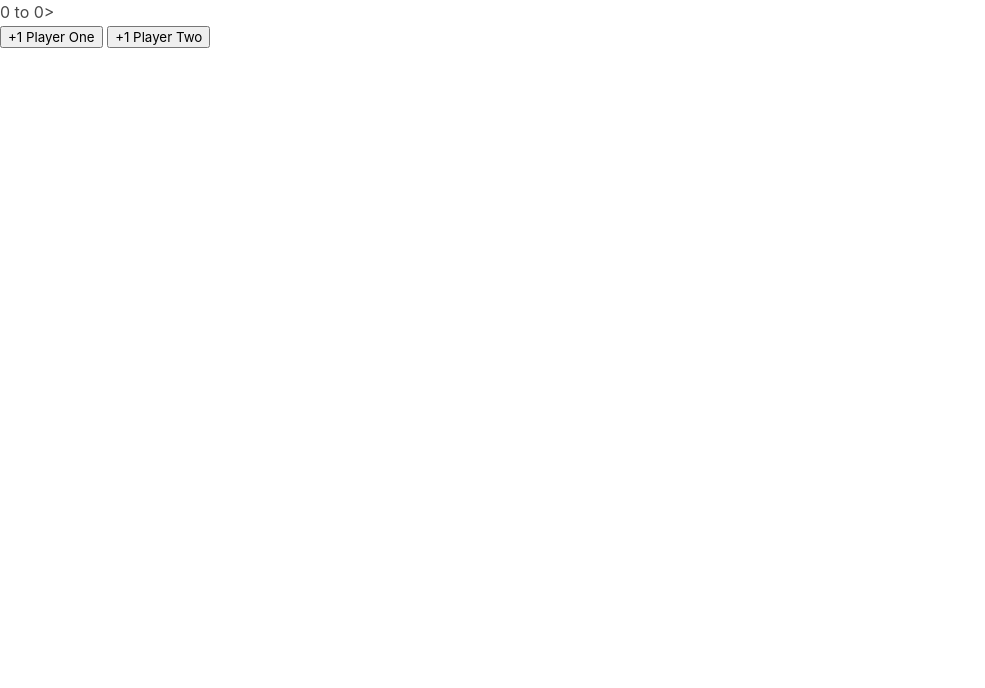
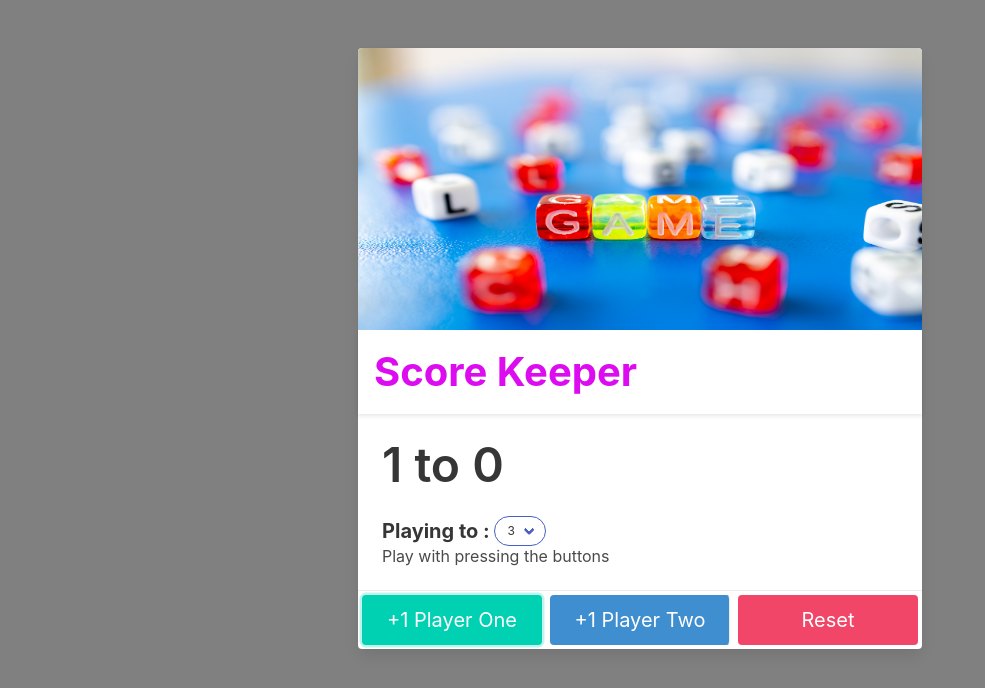
Before and after one commit to edzaans/ScoreKeeper, a plain HTML site: page index.html in a window 1280 px wide. Both pictures are taken after a click on the button "+1 Player One". Shown: the whole page, without its empty margins (0-985 px from the left). Drawn offline with nearby package versions, Linux system fonts and the light colour scheme.

Commit message:
Added assest folder and logic for game

```diff
--- a/app.js
+++ b/app.js
@@ -0,0 +1,64 @@
+// Select DOM buttons
+const p1Button = document.querySelector("#p1Button");
+const p2Button = document.querySelector("#p2Button");
+const resetButton = document.querySelector("#resetButton");
+const scoreSelect = document.querySelector("#playTo");
+
+// Select Player Scores
+const p1Display = document.querySelector("#p1Display");
+const p2Display = document.querySelector("#p2Display");
+
+// Create variables for player scores
+let p1Score = 0;
+let p2Score = 0;
+let winningScore = 3;
+let gameOver = false;
+
+// Click event listeners for player buttons
+
+scoreSelect.addEventListener("change", function() {
+    winningScore = parseInt(this.value);
+    reset();
+});
+
+p1Button.addEventListener("click",function() {
+    if(!gameOver) {
+        p1Score += 1;
+        if(p1Score === winningScore) {
+            gameOver = true;
+            p1Display.classList.add("has-text-primary");
+            p2Display.classList.add("has-text-danger");
+            p1Button.disabled = true;
+            p2Button.disabled = true;
+        }
+        p1Display.textContent = p1Score;
+    }
+});
+
+p2Button.addEventListener("click",function() {
+    if(!gameOver) {
+        p2Score += 1;
+        if(p2Score === winningScore) {
+            gameOver = true;
+            p2Display.classList.add("has-text-primary");
+            p1Display.classList.add("has-text-danger");
+            p1Button.disabled = true;
+            p2Button.disabled = true;
+        }
+        p2Display.textContent = p2Score;
+    }
+});
+
+resetButton.addEventListener("click", reset);
+
+function reset() {
+    gameOver = false;
+    p1Score = 0;
+    p2Score = 0;
+    p1Display.textContent = 0;
+    p2Display.textContent = 0;
+    p1Display.classList.remove("has-text-primary","has-text-danger");
+    p2Display.classList.remove("has-text-primary","has-text-danger");
+    p1Button.disabled = false;
+    p2Button.disabled = false;
+}
--- a/index.html
+++ b/index.html
@@ -13,14 +13,60 @@
 
 <body>
 
-    <!-- Player1 / Player2 score display -->
-    <h1><span id="p1_score">0</span> to <span id="p2_score">0</span>></h1>
-    <!-- Buttons for Players / Reset -->
-    <button>+1 Player One</button>
-    <button>+1 Player Two</button>
+    <section class="section">
+        <div class="container">
+            <div class="columns">
+                <div class="column is-half is-offset-one-quarter">
+                    <div class="card">
+                        <!-- Card IMAGE -->
+                        <div class="card-image">
+                            <figure class="image is-2by1">
+                                <img src="assets/game-header.jpg">
+                              </figure>
+                        </div>
+                        <header class="card-header">
+
+                                <p class="card-header-title is-size-2 ">
+                                    Score Keeper
+                                  </p>
 
 
+                          <button class="card-header-icon" aria-label="more options">
+                            <span class="icon">
+                              <i class="fas fa-angle-down" aria-hidden="true"></i>
+                            </span>
+                          </button>
+                        </header>
+                        <div class="card-content">
+                          <div class="content">
+                                <!-- Player1 / Player2 score display -->
+                            <h1 class="title is-1"><span id="p1Display">0</span> to <span id="p2Display">0</span></h1>
+                            <label for="playTo" class="label is-inline is-size-5">Playing to : </label>
+                         <div class="select is-link is-small is-rounded">
+                            <!-- Select -->
+                            <select id="playTo">
+                                <option value="3">3</option>
+                                <option value="4">4</option>
+                                <option value="5">5</option>
+                                <option value="6">6</option>
+                                <option value="7">7</option>
+                            </select>
+                         </div>
 
+                                <p class="subtitle title is-size-6">Play with pressing the buttons</p>
+                          </div>
+                        </div>
+                        <footer class="card-footer">
+                            <!-- Buttons for Players / Reset -->
+                            <button class="button is-primary is-medium m-1 card-footer-item" id="p1Button">+1 Player One</button>
+                            <button class="button is-info is-medium m-1 card-footer-item" id="p2Button">+1 Player Two</button>
+                            <button class="button is-danger is-medium m-1 card-footer-item" id="resetButton">Reset</button>
+                        </footer>
+                      </div>
+                </div>
+            </div>
+        </div>
+    </section>
 
     <!-- Script for custom JS -->
     <script src="app.js"></script>
--- a/styles.css
+++ b/styles.css
@@ -0,0 +1,7 @@
+html {
+    background: gray;
+}
+
+.card-header-title {
+    color: rgb(221, 11, 240);
+}
```
Also changed, not shown: assets/game-header.jpg (added).
